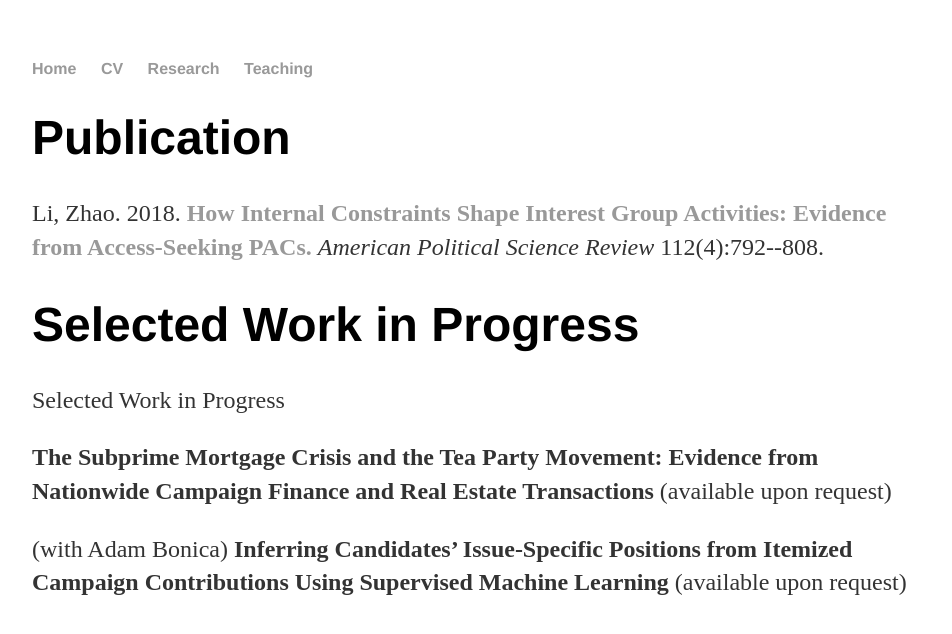
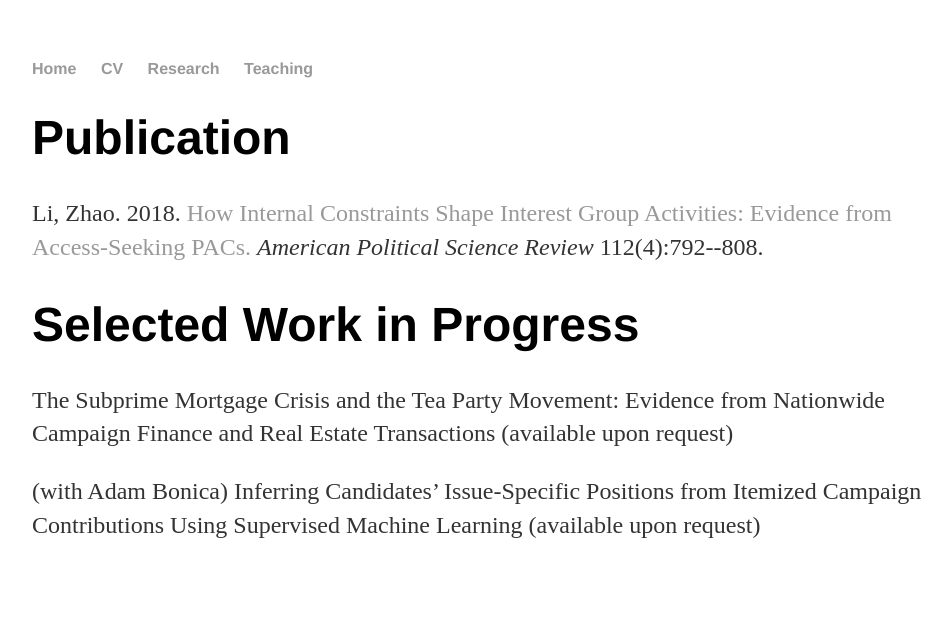
Before and after one commit to zhaoliresearch/zhaoliresearch.github.io, a Jekyll site: the page built from research/index.html, in a window 1280 px wide. Shown: the top 634 px of the page, without its empty margins (160-1112 px from the left). Built offline with Jekyll 4.4.1, drawn with Linux system fonts in a browser that asks for light colours.

Commit message:
Update index.html

```diff
--- a/research/index.html
+++ b/research/index.html
@@ -4,9 +4,8 @@ title: Zhao Li, Ph.D.
 ---
 <div class="blurb">
 <h1>Publication</h1>
-<p>Li, Zhao. 2018. <b><a href="https://www.cambridge.org/core/journals/american-political-science-review/article/how-internal-constraints-shape-interest-group-activities-evidence-from-accessseeking-pacs/2DF966405543A54CE0BC8BDE18307B56">How Internal Constraints Shape Interest Group Activities: Evidence from Access-Seeking PACs.</a></b> <i>American Political Science Review</i> 112(4):792--808.</p>
+<p>Li, Zhao. 2018. <a href="https://www.cambridge.org/core/journals/american-political-science-review/article/how-internal-constraints-shape-interest-group-activities-evidence-from-accessseeking-pacs/2DF966405543A54CE0BC8BDE18307B56">How Internal Constraints Shape Interest Group Activities: Evidence from Access-Seeking PACs.</a> <i>American Political Science Review</i> 112(4):792--808.</p>
   <h1>Selected Work in Progress</h1>
-  <p>Selected Work in Progress
-<p><b>The Subprime Mortgage Crisis and the Tea Party Movement: Evidence from Nationwide Campaign Finance and Real Estate Transactions</b> (available upon request)</p>
-<p>(with Adam Bonica) <b>Inferring Candidates’ Issue-Specific Positions from Itemized Campaign Contributions Using Supervised Machine Learning</b> (available upon request)</p>
+<p>The Subprime Mortgage Crisis and the Tea Party Movement: Evidence from Nationwide Campaign Finance and Real Estate Transactions (available upon request)</p>
+<p>(with Adam Bonica) Inferring Candidates’ Issue-Specific Positions from Itemized Campaign Contributions Using Supervised Machine Learning (available upon request)</p>
 </div><!-- /.blurb -->
```
